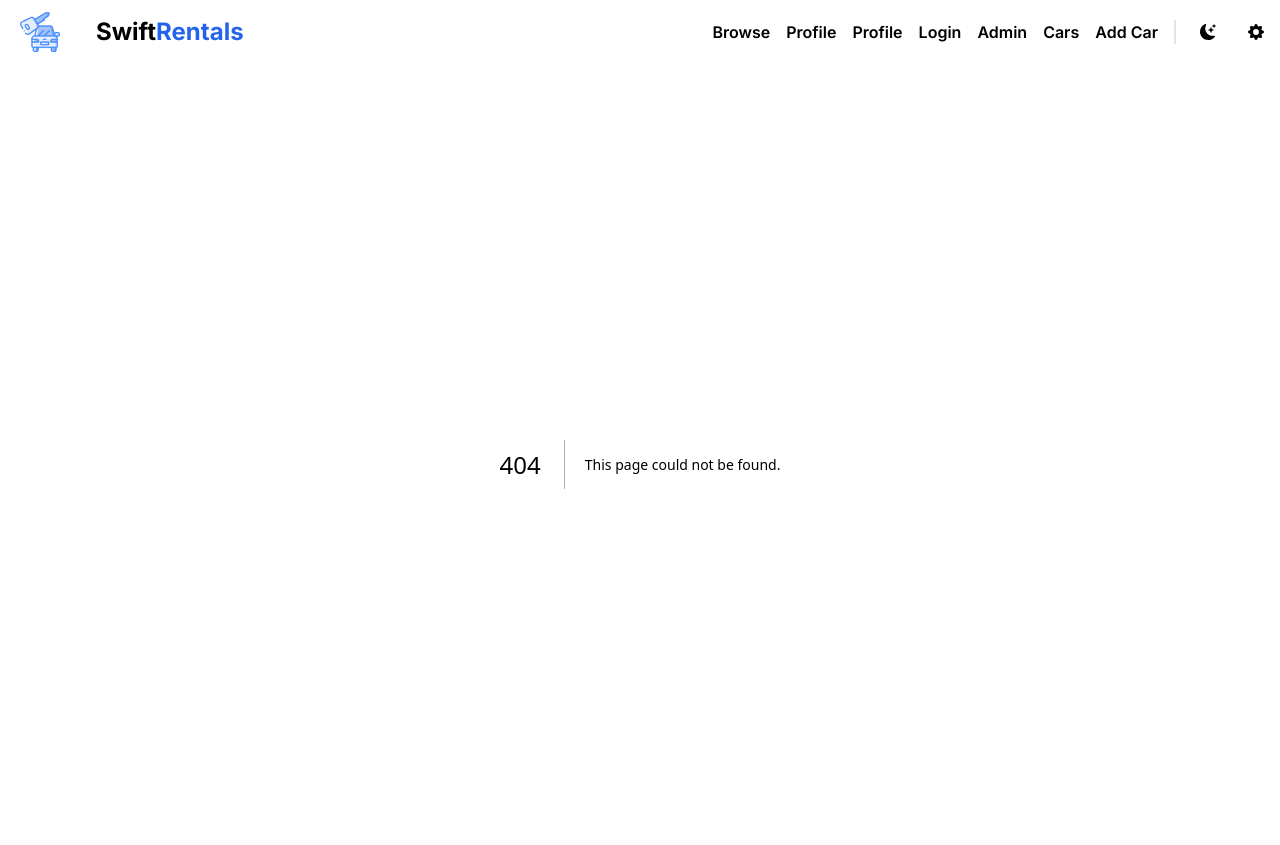
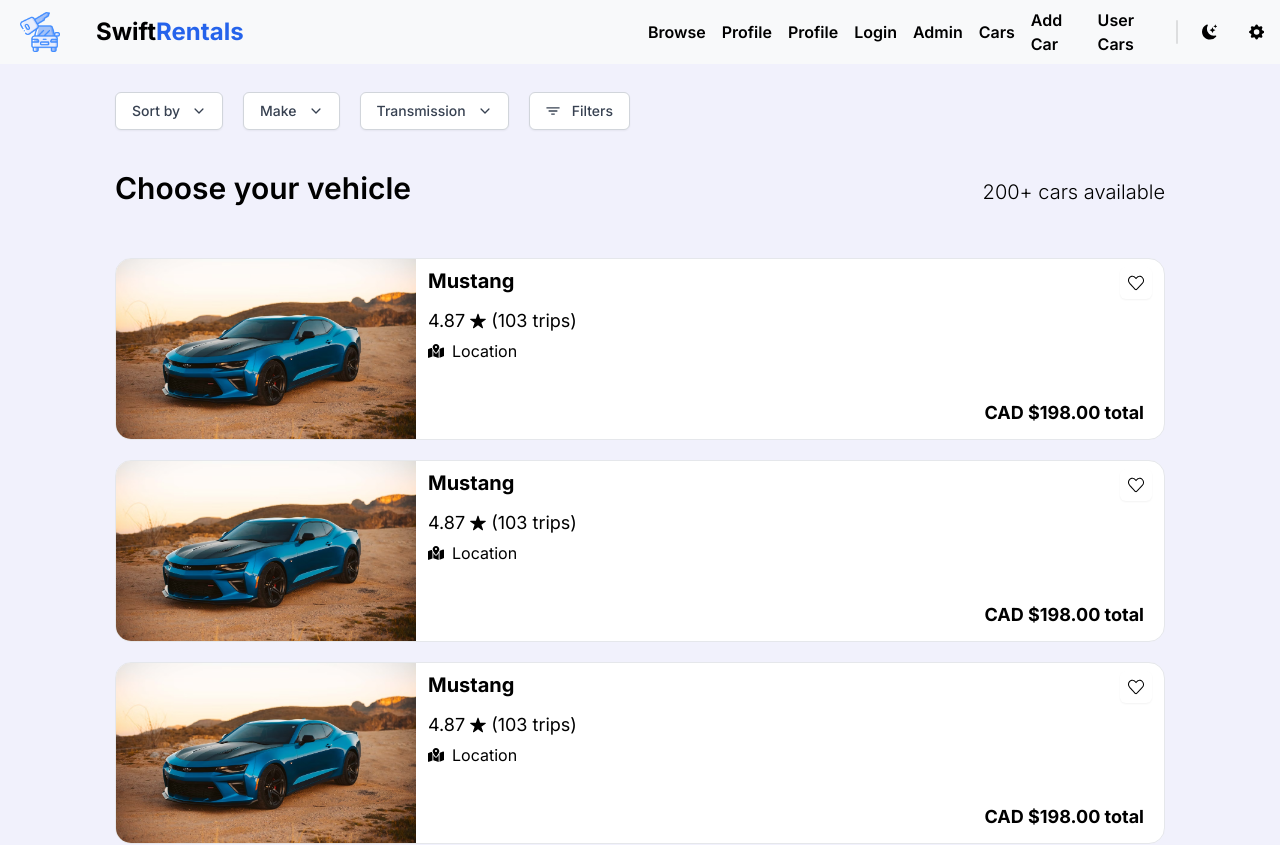
Before and after one commit to CapstoneTeam-3/SwiftRentals, a Next.js app in the folder swift-rentals-frontend/: page /cars in a window 1280 px wide. Before the commit this address had no page. Shown: the top 845 px of the page. Built offline with nearby package versions, Linux system fonts and the light colour scheme.

Commit message:
feat: car list page design

```diff
--- /dev/null
+++ b/swift-rentals-frontend/src/app/cars/page.tsx
@@ -0,0 +1,73 @@
+"use client"
+import { IoIosStar } from "react-icons/io";
+import { FaMapLocationDot } from "react-icons/fa6";
+import { SlHeart } from "react-icons/sl";
+import Dropdown from "../components/Dropdown";
+import { IoFilterSharp } from "react-icons/io5";
+
+export default function AdminHome() {
+    return (
+        <main className="min-h-screen w-full bg-[#f1f1fc]">
+            <div className="container mx-auto md:max-w-[1050px] py-5">
+                {Filter()}
+                <div className="mt-10 mb-8 flex justify-between items-baseline">
+                    <h1 className="text-3xl mb-5 font-semibold">Choose your vehicle</h1>
+                    <h2 className="text-xl font-light">200+ cars available</h2>
+                </div>
+                <div className="grid grid-cols-1 gap-5">
+                    {[1, 2, 3, 4, 5].map((item) =>
+                        <div className="flex border bg-white rounded-2xl overflow-hidden">
+                            <div className="w-[300px]">
+                                <img src="images/car.png" className="h-[180px] w-full object-cover" />
+                            </div>
+                            <div className="flex flex-col flex-1 py-2 px-3">
+                                <div className="flex-1 flex flex-col">
+                                    <div className="flex justify-between">
+                                        <h2 className="text-xl font-bold">Mustang</h2>
+                                        <div className="bg-white rounded-md p-2 shadow-sm">
+                                            <SlHeart />
+                                        </div>
+                                    </div>
+                                    <span className="flex items-center mt-2 mb-1 text-lg">4.87 <IoIosStar className="mx-1" />(103 trips)</span>
+                                    <span className="flex items-center"><FaMapLocationDot className="me-2" /> Location</span>
+                                </div>
+                                <span className="text-lg font-bold mb-1 text-right me-2">CAD $198.00 total</span>
+                            </div>
+                        </div>
+                    )}
+                </div>
+            </div>
+        </main>
+    )
+
+    function Filter() {
+        const sortByOptions = [
+            { value: 'option1', label: 'Option 1' },
+            { value: 'option2', label: 'Option 2' },
+            { value: 'option3', label: 'Option 3' },
+        ];
+
+        const handleDropdownChange = (selectedOption: any) => {
+            console.log('Selected option:', selectedOption);
+        };
+
+        return (
+            <div className="flex items-center mt-2">
+                <div className="flex gap-5">
+                    <Dropdown label="Sort by" options={sortByOptions} onChange={handleDropdownChange} />
+                    <Dropdown label="Make" options={sortByOptions} onChange={handleDropdownChange} />
+                    <Dropdown label="Transmission" options={sortByOptions} onChange={handleDropdownChange} />
+                    <button
+                        className="flex items-center px-4 py-2 text-sm font-medium text-gray-700 bg-white border border-gray-300 rounded-md shadow-sm"
+                    >
+                        <IoFilterSharp className="me-3"/>
+                        Filters
+                    </button>
+
+                </div>
+            </div>
+        )
+    }
+
+
+}
--- /dev/null
+++ b/swift-rentals-frontend/src/app/components/Dropdown/index.tsx
@@ -0,0 +1,71 @@
+"use client"
+import { useState } from "react";
+import { TiTick } from "react-icons/ti";
+import { IoChevronDown } from "react-icons/io5";
+interface Option {
+    value: string;
+    label: string;
+}
+
+interface DropdownProps {
+    label: String;
+    options: Option[];
+    onChange: (selectedOption: Option) => void;
+}
+
+const Dropdown: React.FC<DropdownProps> = ({ label, options, onChange }) => {
+    const [selectedOption, setSelectedOption] = useState<Option | null>(null);
+    const [isOpen, setIsOpen] = useState(false);
+
+    const handleOptionClick = (option: Option) => {
+        setSelectedOption(option);
+        setIsOpen(false);
+        onChange(option);
+    };
+
+    return (
+        <div className="relative">
+            <button
+                className="flex items-center px-4 py-2 text-sm font-medium text-gray-700 bg-white border border-gray-300 rounded-md shadow-sm"
+                onClick={() => setIsOpen(!isOpen)}
+            >
+                {selectedOption ? selectedOption.label : label}
+                <IoChevronDown className="ms-3" />
+            </button>
+
+            {isOpen && (
+                <div className="absolute mt-3 bg-white shadow-lg rounded-md">
+                    <ul
+                        className="py-1 rounded-md shadow-xs max-h-60"
+                        tabIndex={-1}
+                        role="listbox"
+                        aria-labelledby="listbox-label"
+                        aria-activedescendant="listbox-option-3"
+                    >
+                        {options.map((option) => (
+                            <li
+                                key={option.value}
+                                className="flex items-center justify-between text-gray-900 cursor-pointer select-none relative py-2 px-3"
+                                onClick={() => handleOptionClick(option)}
+                            >
+                                <span
+                                    className={`me-2 ${selectedOption && selectedOption.value === option.value
+                                        ? 'font-semibold'
+                                        : 'font-normal'
+                                        } block truncate`}
+                                >
+                                    {option.label}
+                                </span>
+                                {selectedOption && selectedOption.value === option.value && (
+                                    <TiTick className="ms-2" />
+                                )}
+                            </li>
+                        ))}
+                    </ul>
+                </div>
+            )}
+        </div>
+    );
+};
+
+export default Dropdown;
--- a/swift-rentals-frontend/src/app/layout.tsx
+++ b/swift-rentals-frontend/src/app/layout.tsx
@@ -18,8 +18,8 @@ export default function RootLayout({
 }: Readonly<{
   children: React.ReactNode;
 }>) {
-  const menuItems: string[] = ["Browse", "Profile", "Profile", "Login", "Admin", "Cars", "Add Car"];
-  const menuLinks: string[] = ["/", "/", "/", "/login", "/admin", "/admin/cars", "/admin/cars/add"];
+  const menuItems: string[] = ["Browse", "Profile", "Profile", "Login", "Admin", "Cars", "Add Car", "User Cars"];
+  const menuLinks: string[] = ["/", "/", "/", "/login", "/admin", "/admin/cars", "/admin/cars/add", "/cars"];
   return (
     <html lang="en">
       <body className={inter.className}>
```
Also changed, not shown: swift-rentals-frontend/public/images/car.png (added).
